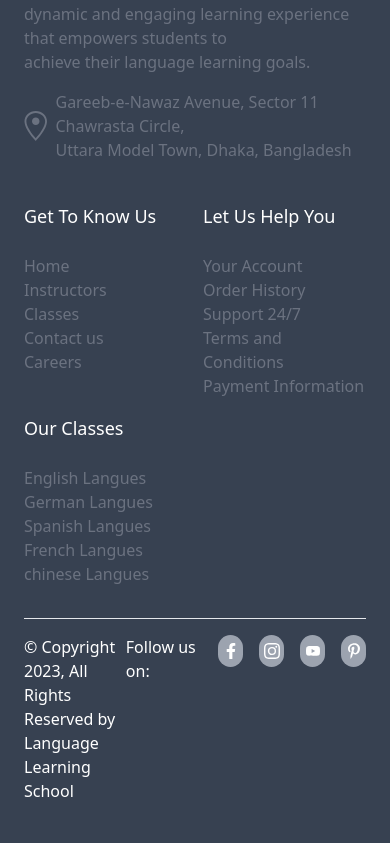
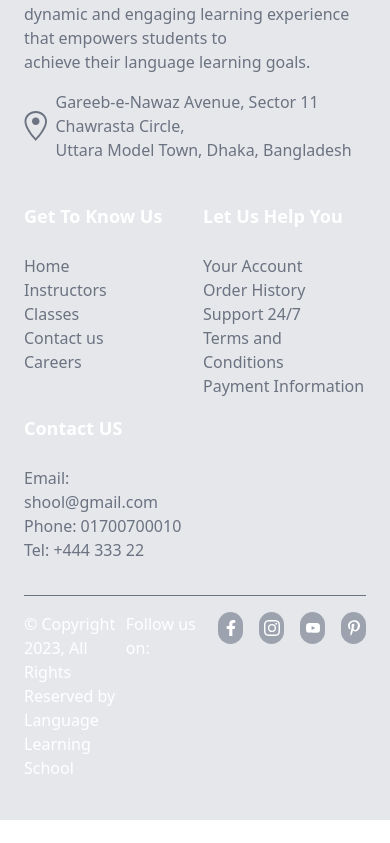
Before and after one commit to alive1258/language-learning-school-client, a React (Vite) app: page / in a window 390 px wide. Shown: the part 1473-2316 px from the top of the page. After the commit the page ends 2293 px from the top, so only its background shows below. Built offline with nearby package versions, Linux system fonts and the light colour scheme; no server answers.

Commit message:
footer responsive done

```diff
--- a/src/Pages/Shared/Footer/Footer.jsx
+++ b/src/Pages/Shared/Footer/Footer.jsx
@@ -8,7 +8,7 @@ import { GoLocation } from 'react-icons/go';
 
 const Footer = () => {
     return (
-        <div className="px-6 md:mt-36 md:px-10  md:py-10 bg-gray-700">
+        <div className="px-6 md:mt-36 md:px-10  md:py-10 bg-gray-200">
       <div className="py-6">
         <div className="grid border-b md:grid-cols-2 grid-cols-1 gap-10  pb-8">
           <div>
@@ -37,7 +37,7 @@ const Footer = () => {
           <div>
             <div className="grid md:grid-cols-3 grid-cols-2 md:pt-6 gap-4">
               <div>
-                <p className="text-lg pb-6 text-white">Get To Know Us</p>
+                <p className="text-lg pb-6 text-white font-semibold">Get To Know Us</p>
                <div className='text-gray-500'>
                <p>Home</p>
 
@@ -48,7 +48,7 @@ const Footer = () => {
                </div>
               </div>
               <div>
-                <p className="text-lg pb-6 text-white">Let Us Help You</p>
+                <p className="text-lg pb-6 text-white font-semibold">Let Us Help You</p>
               <div className='text-gray-500'>
               <p>Your Account</p>
                 <p>Order History</p>
@@ -58,19 +58,21 @@ const Footer = () => {
               </div>
               </div>
               <div>
-                <p className="text-lg pb-6 text-white">Our Classes</p>
+                <p className="text-lg pb-6 text-white font-semibold">Contact US</p>
               <div className='text-gray-500'>
-              <p>English Langues</p>
-                <p>German Langues</p>
-                <p>Spanish Langues</p>
-                <p>French Langues</p>
-                <p>chinese Langues</p>
+              <p>Email: shool@gmail.com</p>
+                <p>Phone: 01700700010</p>
+                <p>Tel: +444 333 22</p>
+                {/* <p>French Langues</p>
+                <p>chinese Langues</p> */}
               </div>
               </div>
             </div>
           </div>
         </div>
+        <div className='border-b border-gray-500'></div>
         <div className="pt-4 pb-4 flex justify-between ">
+
           <div>
             <p className="text-white">
               © Copyright 2023, All Rights Reserved by Language Learning School
```
